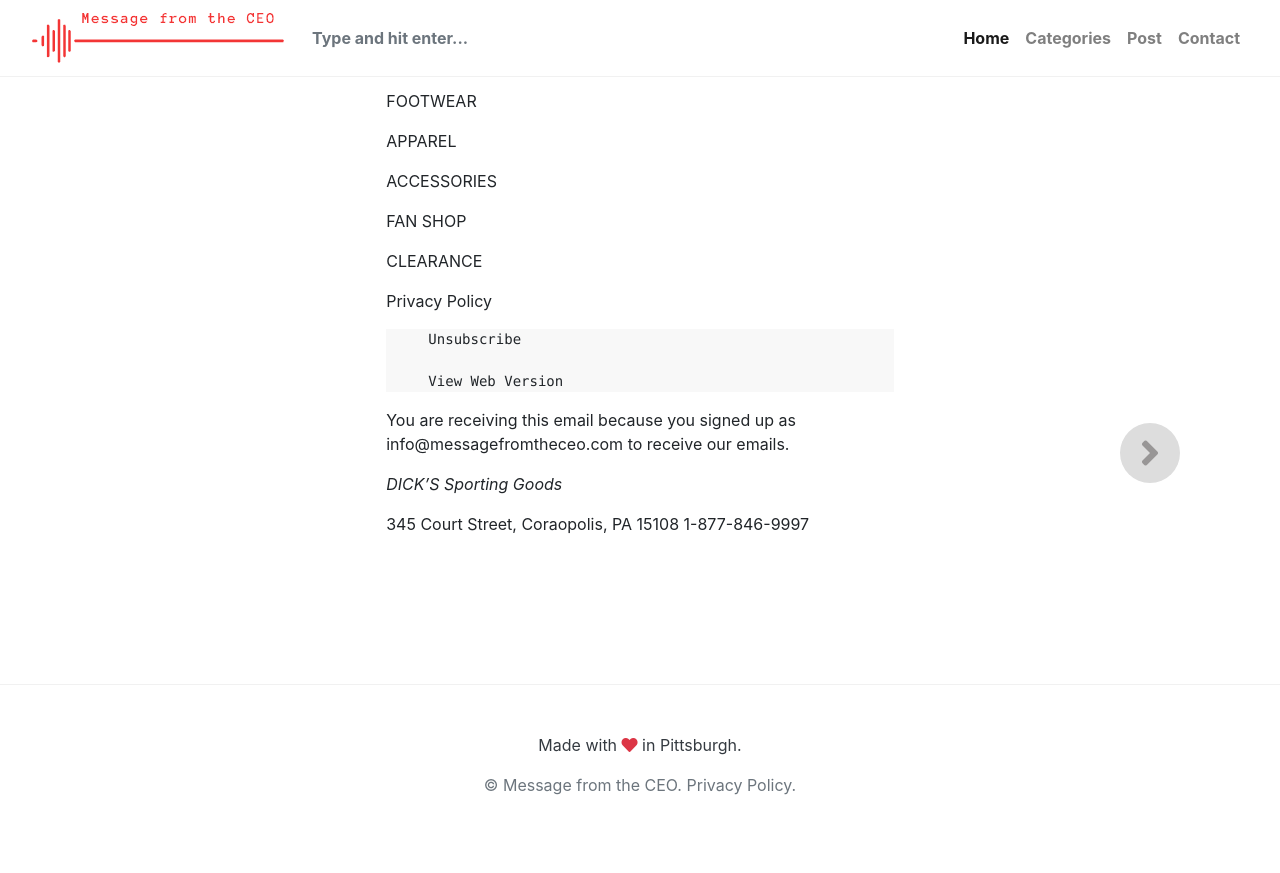
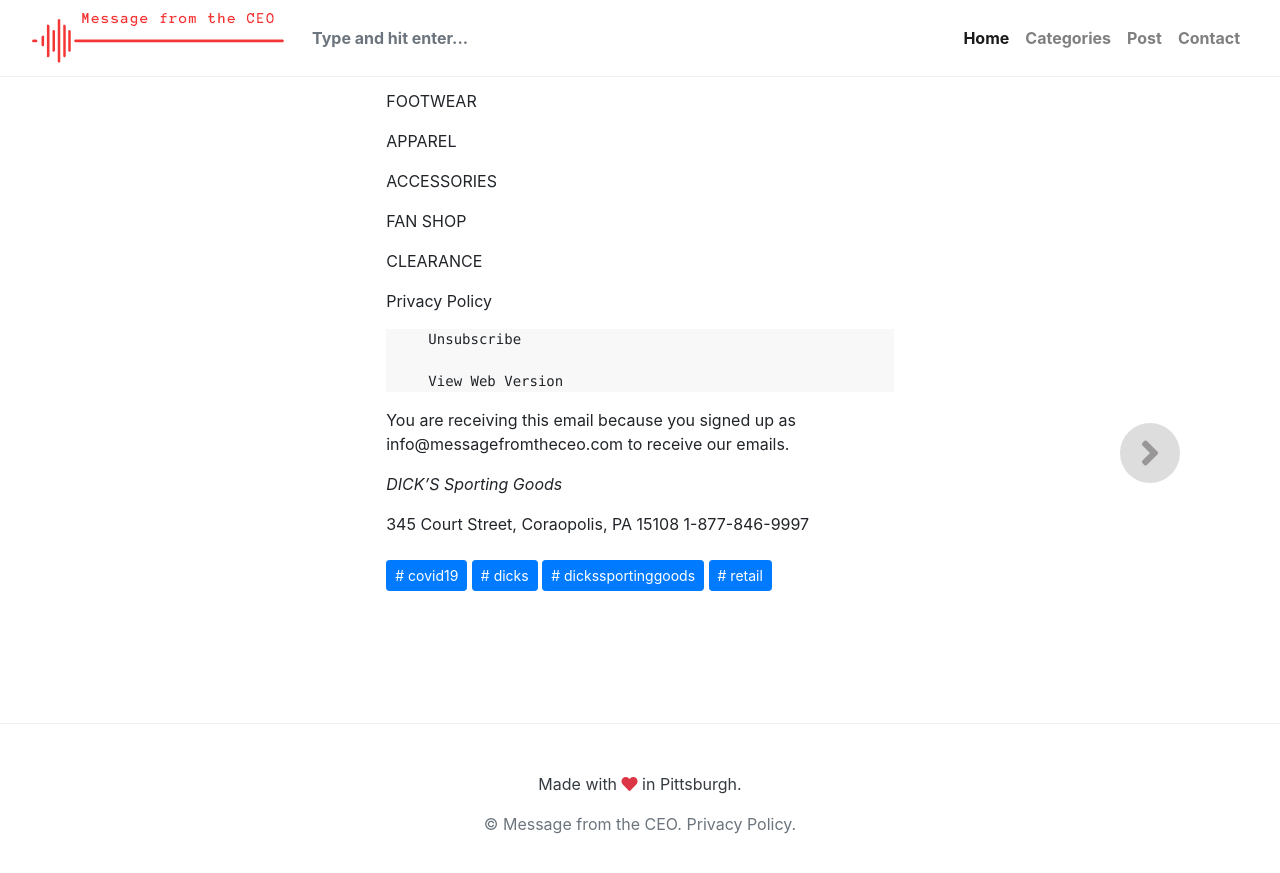
Before and after one commit to bertique/messageFromTheCEO, a Jekyll site: the page built from _posts/2020-03-19-ImportantAnnouncementRegardingCOVID19.md, in a window 1280 px wide and 900 px high, scrolled down 1748 px. Shown: the top 873 px of the window. Built offline with Jekyll 4.4.1, drawn with Linux system fonts in a browser that asks for light colours; nearby versions of some CDN libraries; library files that are not in the unit come from our copies.

Commit message:
Update 2020-03-19-ImportantAnnouncementRegardingCOVID19.md

```diff
--- a/_posts/2020-03-19-ImportantAnnouncementRegardingCOVID19.md
+++ b/_posts/2020-03-19-ImportantAnnouncementRegardingCOVID19.md
@@ -2,7 +2,7 @@
 title:  "Important Announcement Regarding COVID-19"
 metadate: "hide"
 date: 2020-03-19 00:39:21
-categories: [  ]
+categories: [ covid19, dicks, dickssportinggoods, retail ]
 image: "/assets/images/posts/ImportantAnnouncementRegardingCOVID19_full.png"
 thumbnail: "/assets/images/posts/ImportantAnnouncementRegardingCOVID19.png"
 ---
```
